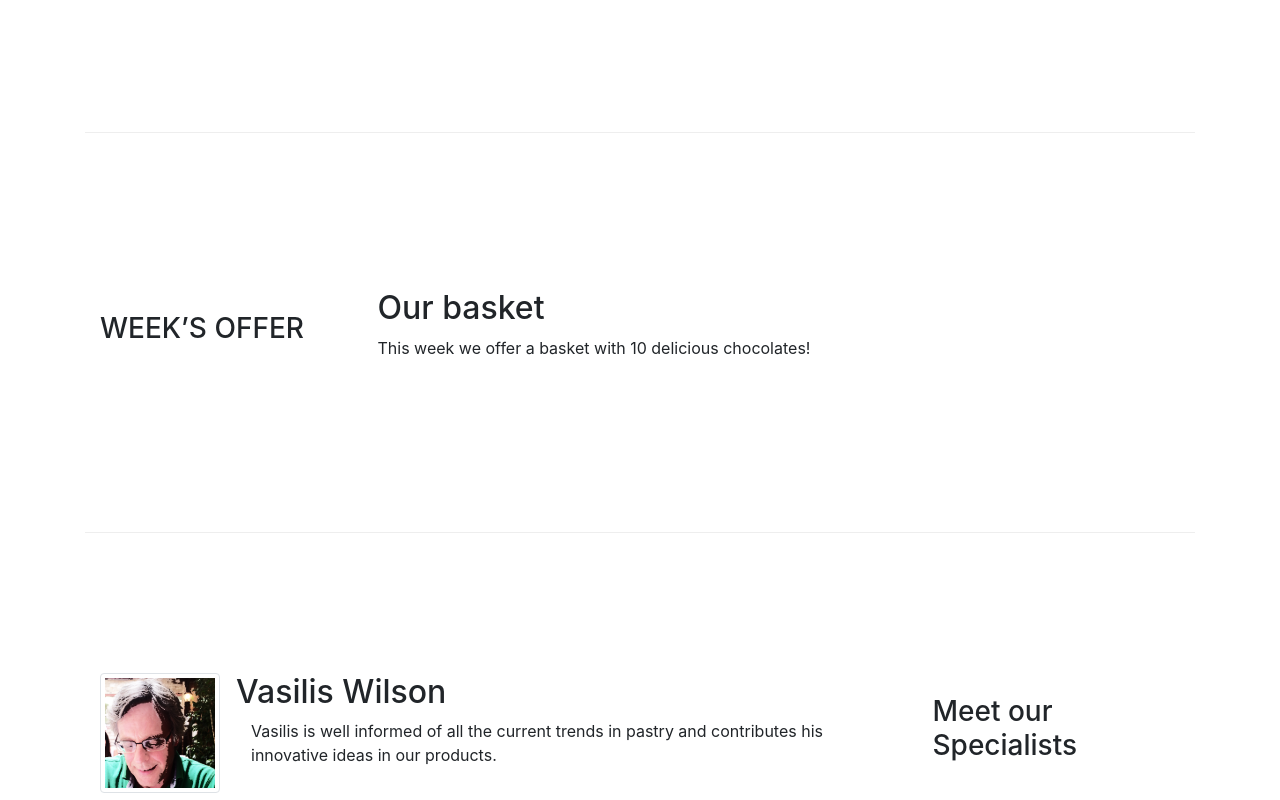
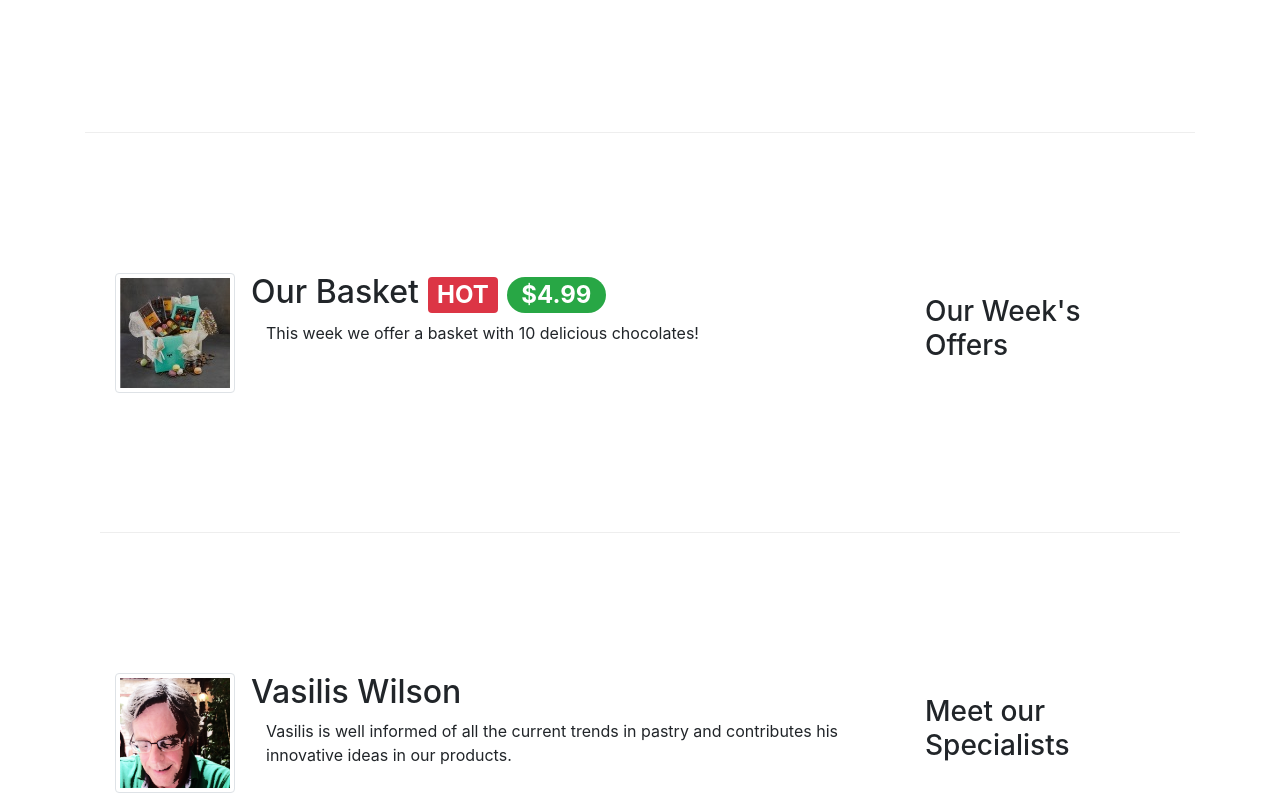
Before and after one commit to chryssastavridou/lechocolat, a website: page index.html in a window 1280 px wide. Shown: the part 580-1380 px from the top of the page. Drawn offline with nearby package versions, Linux system fonts and the light colour scheme.

Commit message:
Bootstrap Assingment 4 task

```diff
--- a/index.html
+++ b/index.html
@@ -79,14 +79,26 @@
         </div>
 
 
-        <div class="row row-content align-items-center">
+        <div class="container">
+            <div class="row flex-row-reverse row-content align-items-center">
             <!-- second row content-->
             <div class="col-sm-4 col-md-3">
-                <h3>WEEK’S OFFER</h3>
+                <h3>Our Week's Offers</h3>
             </div>
             <div class="col-sm col-md">
-                <h2>Our basket</h2>
-                <p>This week we offer a basket with 10 delicious chocolates! </p>
+                <!-- <h2>Our basket</h2>
+                <p>This week we offer a basket with 10 delicious chocolates! </p> -->
+                <div class="media">
+                    <img class="d-flex mr-3 img-thumbnail align-self-center"
+                        src="images/promotion.jpg" alt="85% DARK CHOCOLATE">
+                    <div class="media-body">
+                        <h2 class="mt-0">Our Basket
+                            <span class="badge badge-danger">HOT</span>
+                            <span class="badge badge-pill badge-success">$4.99</span>
+                        </h2>
+                        <p class="col d-none d-md-block">This week we offer a basket with 10 delicious chocolates!</p>
+                    </div>
+</div>
             </div>
         </div>
 
```
